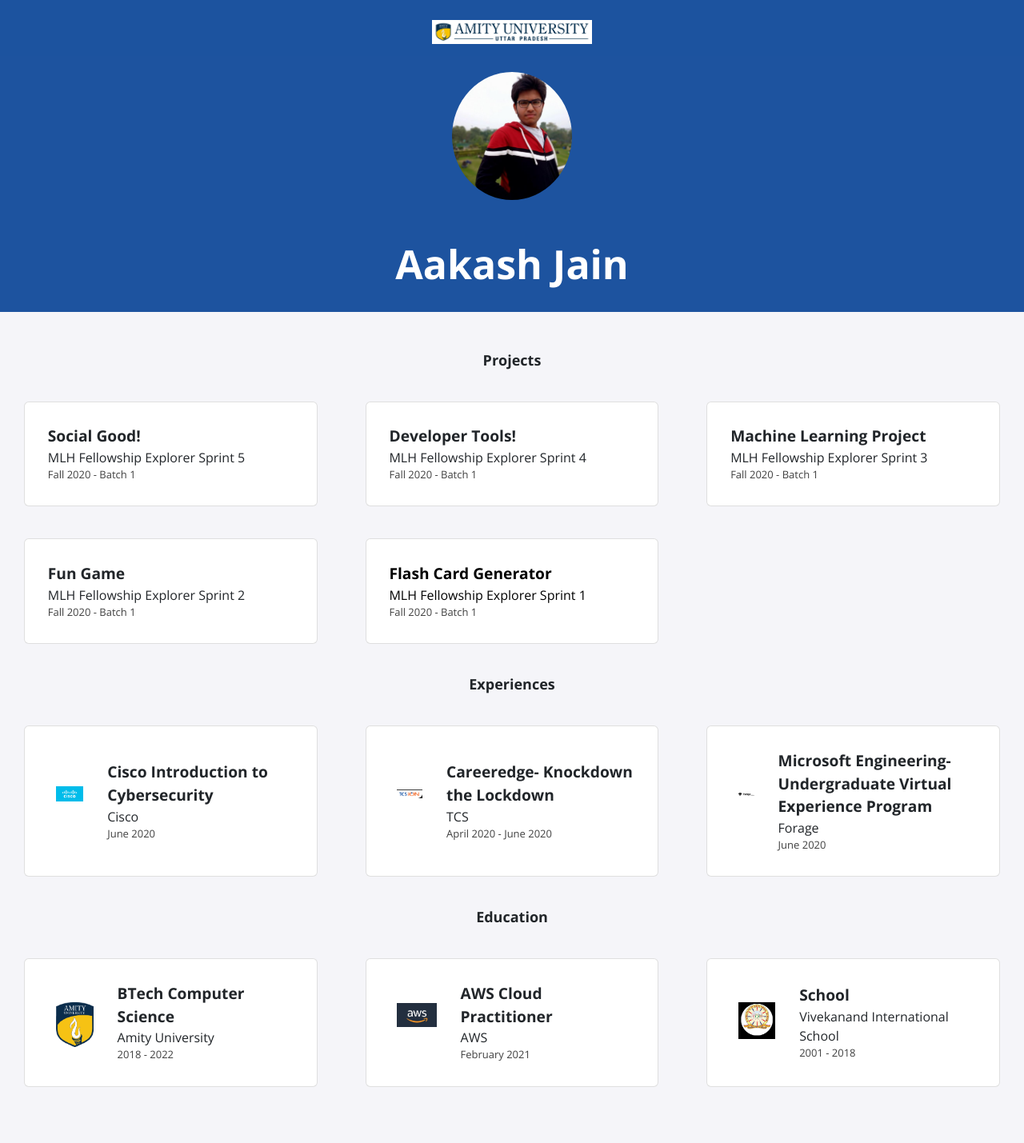
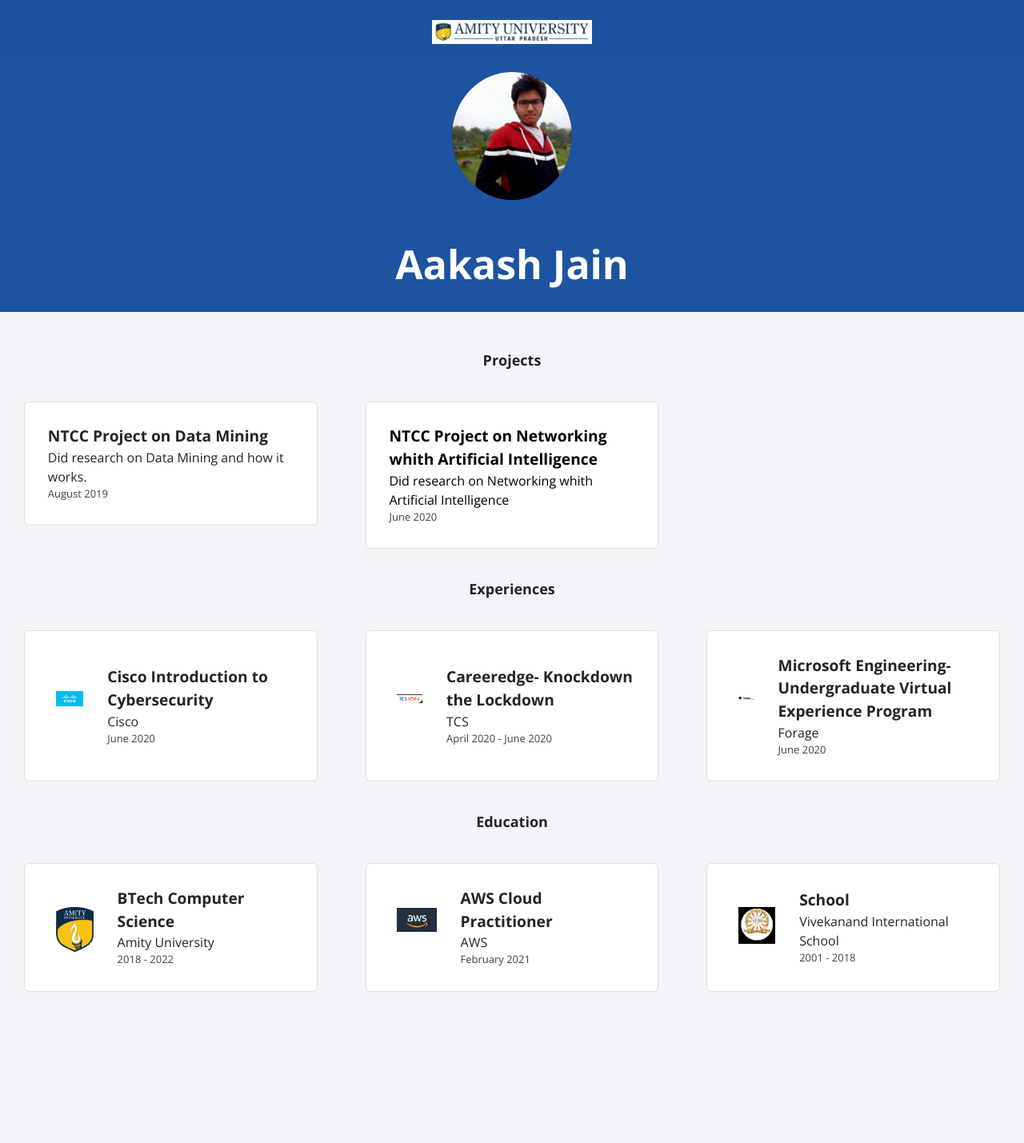
Before and after one commit to JAakash16/jaakash16.github.io, a Jekyll site: the page built from index.html, in a window 1280 px wide. Shown: the whole page at 80% size. Built offline with Jekyll 4.4.1, drawn with Linux system fonts in a browser that asks for light colours; nearby versions of some CDN libraries; after the commit the page ends 1310 px from its top, so only the background shows below that.

Commit message:
Update projects.yml

```diff
--- a/_data/projects.yml
+++ b/_data/projects.yml
@@ -1,20 +1,8 @@
-- title: Social Good!
-  event: MLH Fellowship Explorer Sprint 5
-  date: Fall 2020 - Batch 1
+- title: NTCC Project on Data Mining
+  event: Did research on Data Mining and how it works.
+  date: August 2019
 
-- title: Developer Tools!
-  event: MLH Fellowship Explorer Sprint 4
-  date: Fall 2020 - Batch 1
-
-- title: Machine Learning Project
-  event: MLH Fellowship Explorer Sprint 3
-  date: Fall 2020 - Batch 1
-
-- title: Fun Game
-  event: MLH Fellowship Explorer Sprint 2
-  date: Fall 2020 - Batch 1
-
-- title: Flash Card Generator
-  event: MLH Fellowship Explorer Sprint 1
-  date: Fall 2020 - Batch 1
+- title: NTCC Project on Networking whith Artificial Intelligence
+  event: Did research on Networking whith Artificial Intelligence
+  date: June 2020
   page-name: sprint1
```
